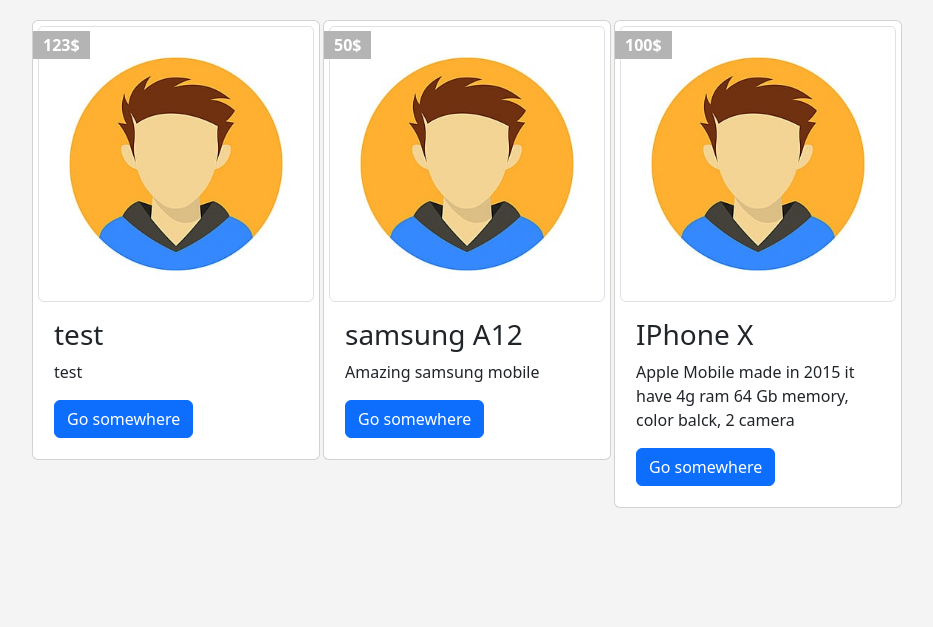
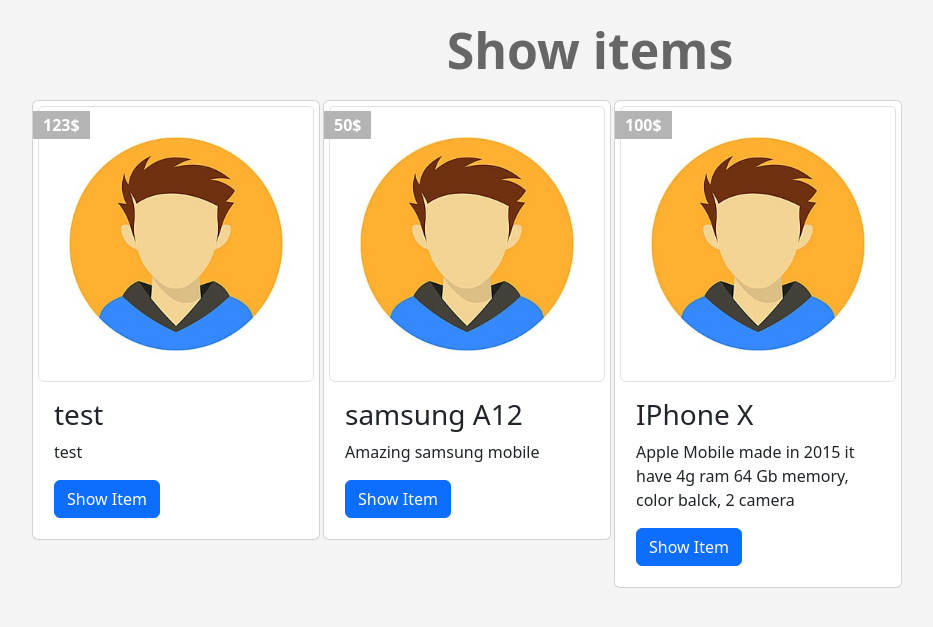
Before and after one commit to Eslam-Nazer/eCommerce_PHP_MYSQL, a PHP site: page /categories.php?pageid=3 in a window 1280 px wide. Shown: the part 117-744 px from the top of the page, without its empty margins (50-983 px from the left). Run offline with PHP 8.4, Linux system fonts and the light colour scheme; data comes from the database, SQL or seed files in the repository; data that the repository does not hold is empty; some libraries are stand-ins or nearby versions.

Commit message:
categories.php
Update link for categories and dynamic

```diff
--- a/categories.php
+++ b/categories.php
@@ -2,7 +2,7 @@
 
 
 <div class="container">
-    <h1 class="text-center"><?php echo str_replace('-', ' ', $_GET['pagename']); ?></h1>
+    <h1 class="text-center">Show items</h1>
         <div class="row gx-5">
             <?php
             $items = getItems('Cat_ID' ,$_GET['pageid']);
@@ -14,7 +14,7 @@
                 echo '<div class="card-body">';
                 echo '<h3 class="card-title">' . $item['Name'] . '</h3>';
                 echo '<p class="card-text">' . $item['Description'] . '</p>';
-                echo '<a href="#" class="btn btn-primary">Go somewhere</a>';
+                echo '<a href="items.php?itemid=' . $item['Item_ID'] . '" class="btn btn-primary">Show Item</a>';
                 echo '</div>';
                 echo '</div>';
                 echo '</div>';
--- a/profile.php
+++ b/profile.php
@@ -13,7 +13,6 @@ if (isset($_SESSION['user'])){
 ?>
 
 <h1 class="text-center">My Profile</h1>
-
 <div class="information block">
     <div class="container">
         <div class="card border-primary ">
@@ -47,7 +46,8 @@ if (isset($_SESSION['user'])){
                         echo '<div class="card-body">';
                         echo '<h3 class="card-title">' . $item['Name'] . '</h3>';
                         echo '<p class="card-text">' . $item['Description'] . '</p>';
-                        echo '<a href="#" class="btn btn-primary">Go somewhere</a>';
+                        echo '<div class="date">' . $item['Add_Date'] . '</div>';
+                        echo '<a href="items.php?itemid=' . $item['Item_ID'] . '" class="btn btn-primary">Show Item</a>';
                         echo '</div>';
                         echo '</div>';
                         echo '</div>';
```
